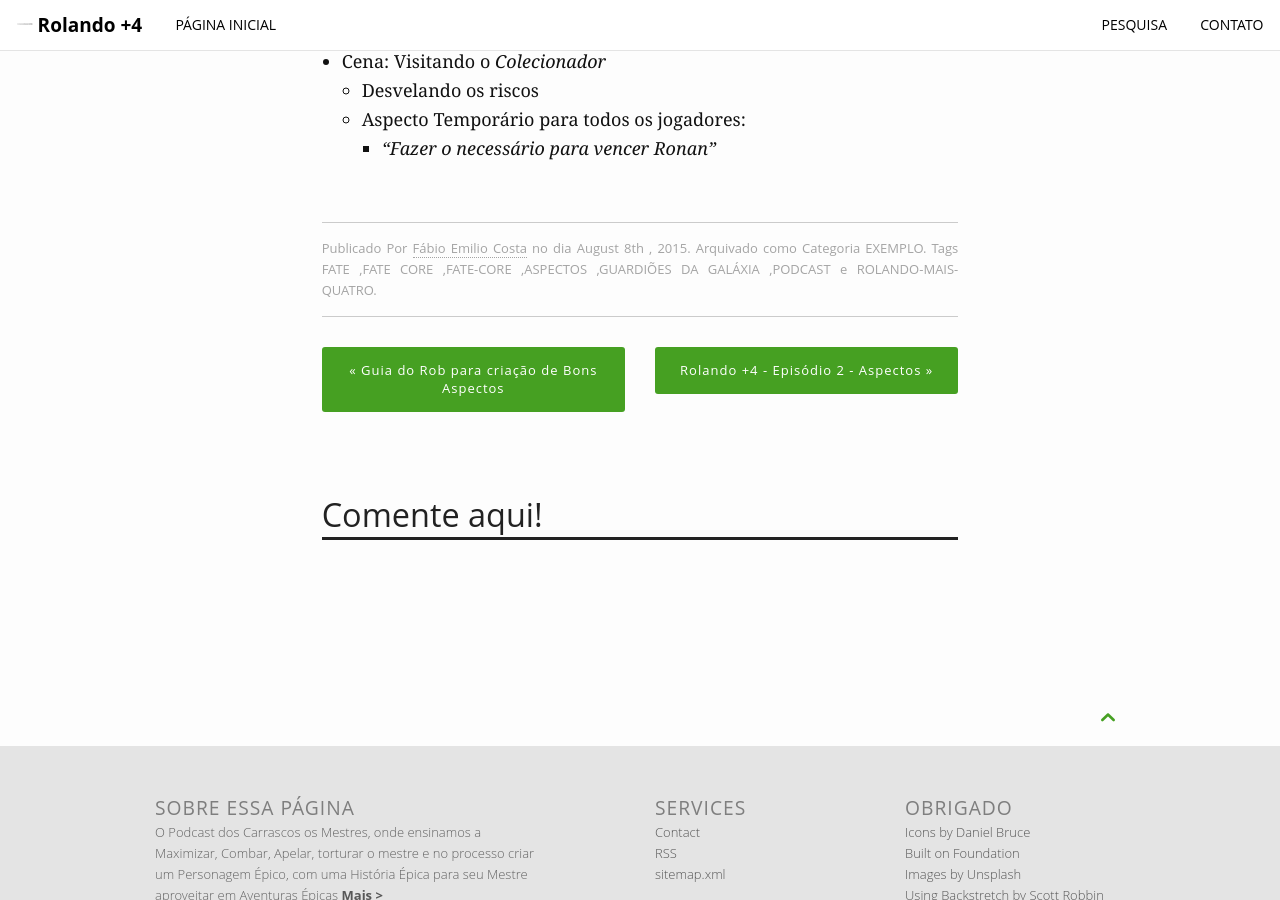
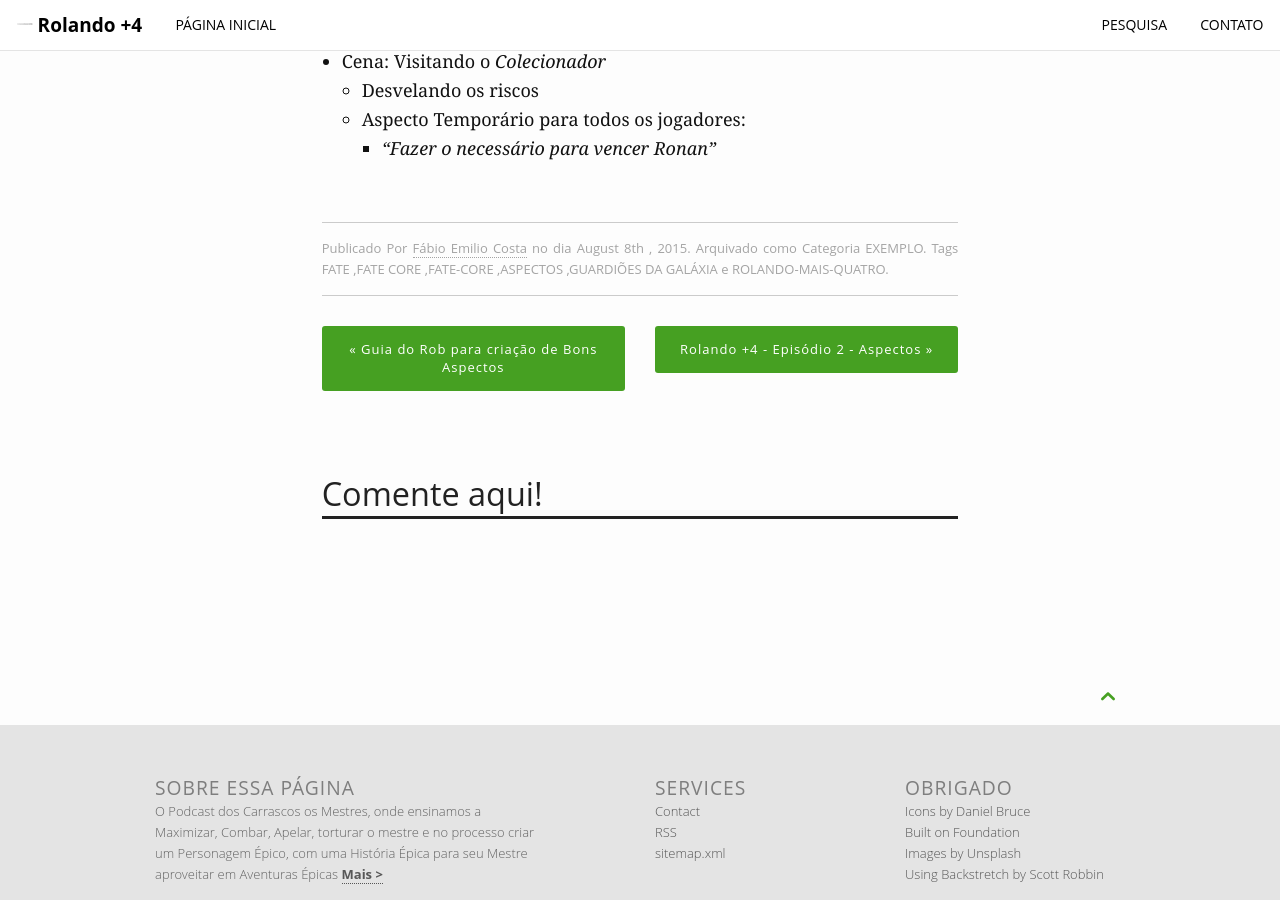
Before and after one commit to rolandomaisquatro/rolandomaisquatro.github.io, a Jekyll site: the page built from _posts/2015-08-08-RolandoMaisQuatro2-AspectosGuardioesDaGalaxia.md, in a window 1280 px wide and 900 px high, scrolled down 1895 px. Built offline with Jekyll 4.4.1, drawn with Linux system fonts in a browser that asks for light colours; comment, search, counter and statistics services are not loaded.

Commit message:
Rolando +4 EpisÃ³dio 4

```diff
--- a/_posts/2015-08-08-RolandoMaisQuatro2-AspectosGuardioesDaGalaxia.md
+++ b/_posts/2015-08-08-RolandoMaisQuatro2-AspectosGuardioesDaGalaxia.md
@@ -12,7 +12,6 @@ tags:
  - Fate-Core
  - Aspectos
  - Guardiões da Galáxia
- - Podcast
  - Rolando-Mais-Quatro
 header: no
 ---
```
